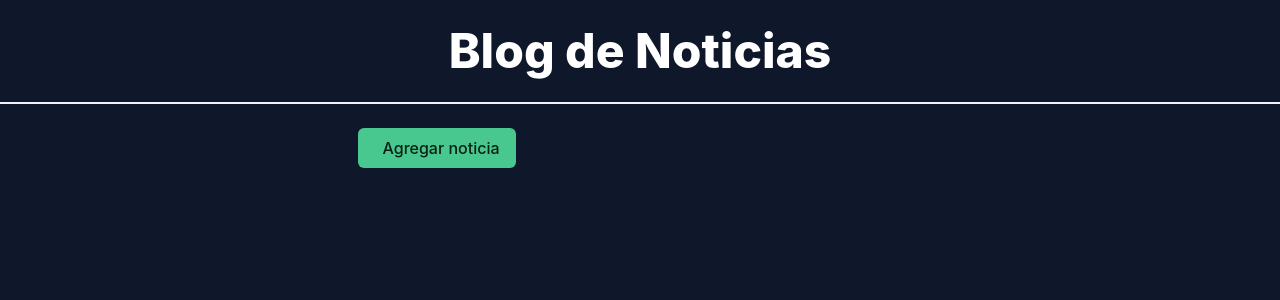
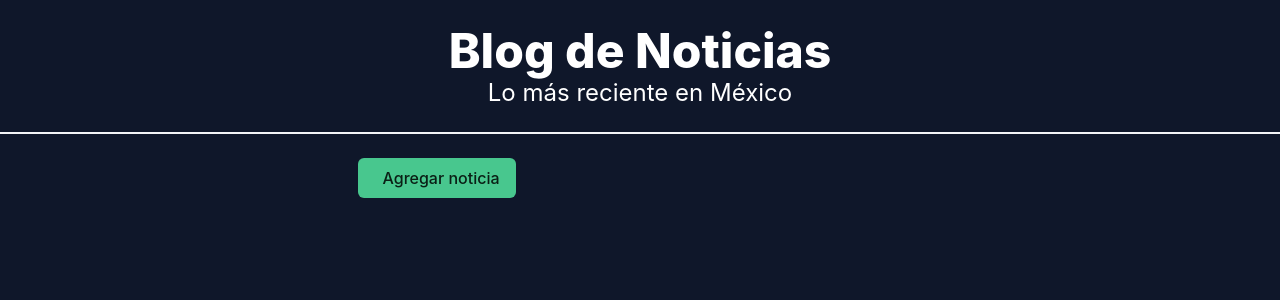
Before and after one commit to jh4707212-arch/EX_UN2_21590492, a Flask app: page / in a window 1280 px wide. Shown: the top 300 px of the page. Run offline with Flask 3, Linux system fonts and the light colour scheme.

Commit message:
hotfix: 21590492, Header Resuelto

```diff
--- a/templates/base.html
+++ b/templates/base.html
@@ -10,6 +10,7 @@
     <header>
         <br>
         <h1 class="title has-text-centered has-text-white is-1">Blog de Noticias</h1>
+        <h2 class="subtitle has-text-centered is-4 has-text-white">Lo más reciente en México</h2>
         <hr>
     </header>
     <div class="container">
```
